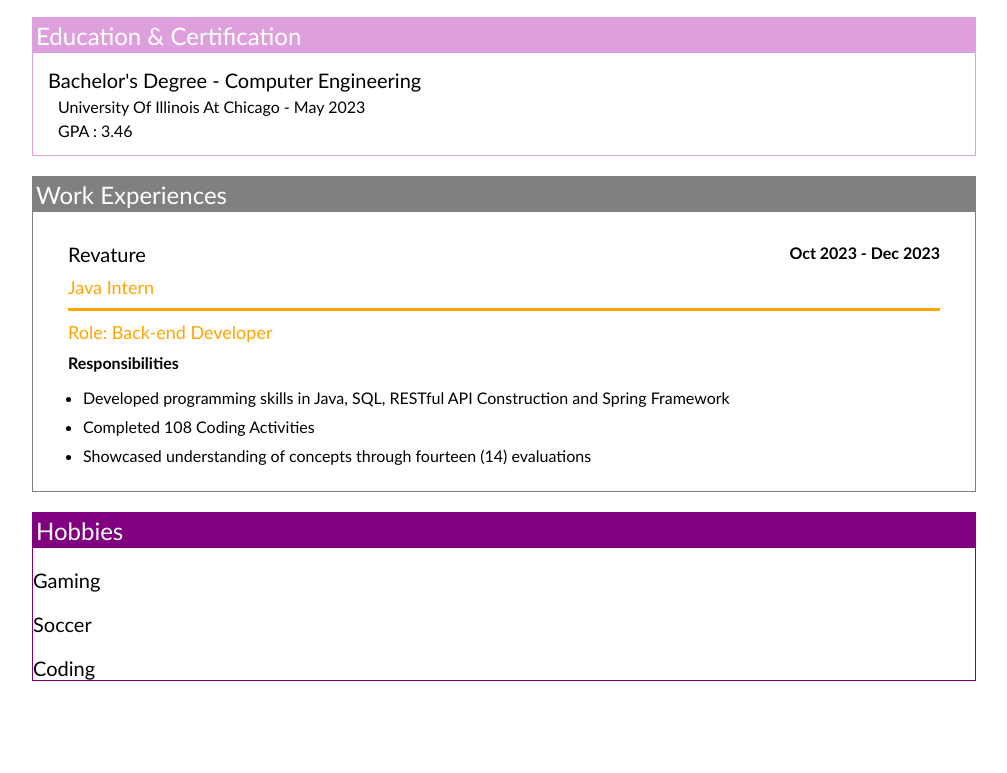
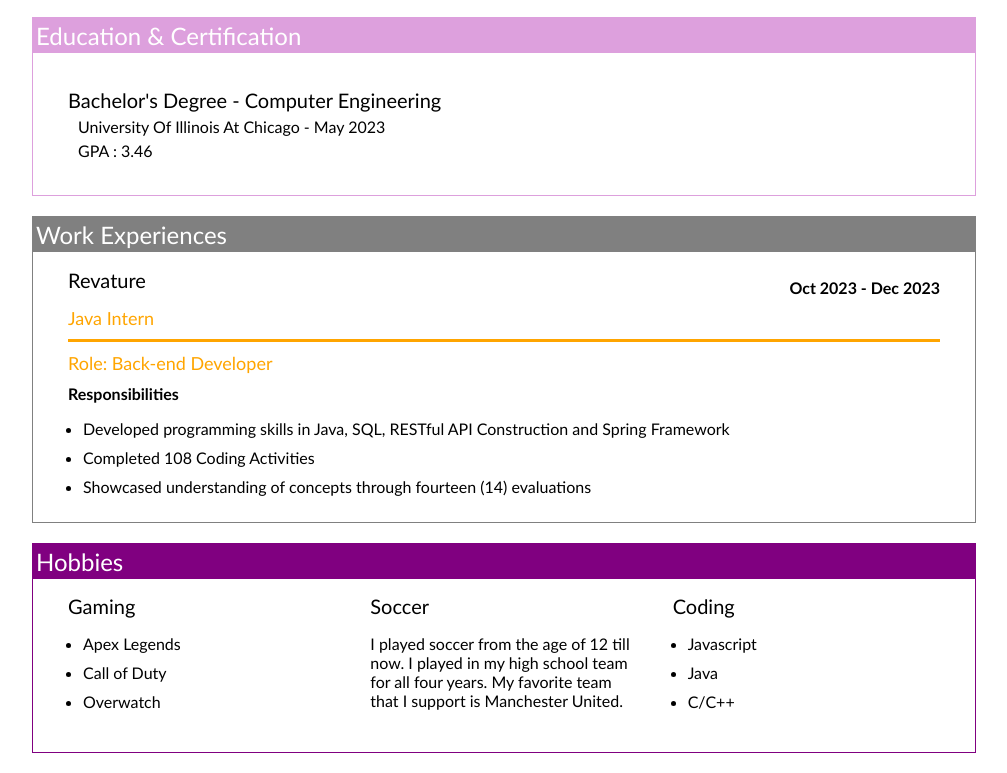
Before and after one commit to the-alejandrochavez/assignments, a plain HTML site: page 04-23-2024/assignment04/index.html in a window 1280 px wide. Shown: the part 450-1223 px from the top of the page, without its empty margins (136-1143 px from the left). Before the commit the page ends 1151 px from the top, so only its background shows below. Drawn offline with Linux system fonts and the light colour scheme.

Commit message:
hobbies section finished

```diff
--- a/04-23-2024/assignment04/index.html
+++ b/04-23-2024/assignment04/index.html
@@ -56,9 +56,28 @@
         <div class="hobbies-container">
             <p class="categories-about-me hobbies-color">Hobbies</p>
             <div class="grid-group">
-                <p class="category-title">Gaming</p>
-                <p class="category-title">Soccer</p>
-                <p class="category-title">Coding</p>
+                <div>
+                    <p class="category-title">Gaming</p>
+                    <ul class="hobbies-list">
+                        <li>Apex Legends</li>
+                        <li>Call of Duty</li>
+                        <li>Overwatch</li>
+                    </ul>
+                </div>
+                <div>
+                    <p class="category-title">Soccer</p>
+                    <p>I played soccer from the age of 12 till now. I played in my high school team for all four years.
+                        My
+                        favorite team that I support is Manchester United.</p>
+                </div>
+                <div>
+                    <p class="category-title">Coding</p>
+                    <ul class="hobbies-list">
+                        <li>Javascript</li>
+                        <li>Java</li>
+                        <li>C/C++</li>
+                    </ul>
+                </div>
             </div>
         </div>
     </main>
--- a/04-23-2024/assignment04/style.css
+++ b/04-23-2024/assignment04/style.css
@@ -41,7 +41,7 @@ main {
 }
 
 .education-content {
-    margin: 15px;
+    margin: 35px;
 }
 
 .degree-header {
@@ -72,6 +72,7 @@ main {
 
 .category-title {
     font-size: 1.25em;
+    margin-top: 0;
     margin-bottom: 0;
 }
 
@@ -99,8 +100,6 @@ li {
     padding-bottom: 10px;
 }
 
-
-
 .hobbies-container {
     border: 1px solid purple;
     margin-bottom: 20px;
@@ -109,3 +108,14 @@ li {
 .hobbies-color {
     background-color: purple;
 }
+
+.grid-group {
+    margin: 15px 35px;
+    display: grid;
+    grid-template-columns: 1fr 1fr 1fr;
+    gap: 35px;
+}
+
+.hobbies-list {
+    padding-left: 15px;
+}
```
